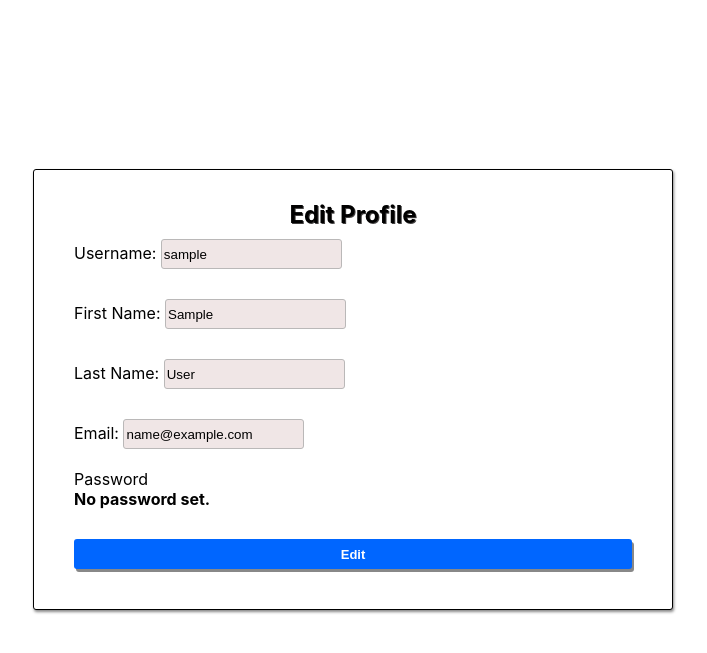
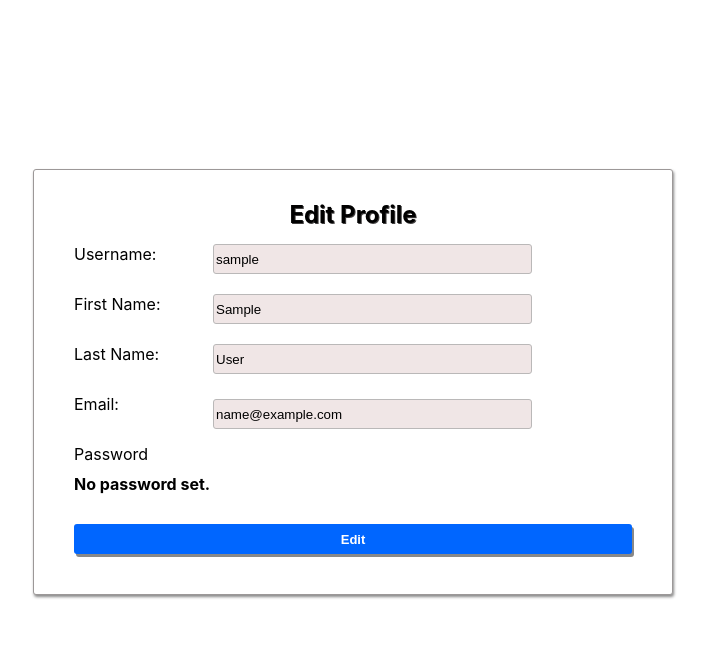
Before and after one commit to dilyaniliev7/djangoweb, a Django app: page /auth/profile/1/edit/ in a window 1280 px wide. Shown: the part 96-749 px from the top of the page, without its empty margins (287-994 px from the left). Run offline with Django 4.2, Linux system fonts and the light colour scheme; the visitor is signed in with stand-in values (Sample User, id 1); data comes from the database, SQL or seed files in the repository.

Commit message:
fixed buttons position

```diff
--- a/djangoweb/accounts/views.py
+++ b/djangoweb/accounts/views.py
@@ -1,11 +1,9 @@
 from django.contrib.auth import views as auth_views, get_user_model, login
 from django.contrib.auth.mixins import LoginRequiredMixin
 from django.core.exceptions import ValidationError
-from django.shortcuts import render, get_object_or_404
+from django.shortcuts import get_object_or_404
 from django.urls import reverse_lazy
 from django.views import generic as views
-from django.core import exceptions
-
 from djangoweb.accounts.forms import UserRegistrationForm, UserEditForm
 from djangoweb.photos.models import Photo
 
@@ -73,7 +71,6 @@ class ProfileDetailView(LoginRequiredMixin, views.DetailView):
         context['clicked_user_photos_count'] = clicked_user_photos_count
         return context
 
-
     def get_success_url(self):
         return reverse_lazy('details user', kwargs={'pk': self.object.pk})
 
@@ -87,5 +84,12 @@ class UserEditView(LoginRequiredMixin, views.UpdateView):
     form_class = UserEditForm
     template_name = 'profile/profile-edit-page.html'
 
+    def get_context_data(self, **kwargs):
+        context = super().get_context_data(**kwargs)
+
+        context['is_owner'] = self.request.user == self.object
+
+        return context
+
     def get_success_url(self):
         return reverse_lazy('details user', kwargs={'pk': self.object.pk})
--- a/static/css/base.css
+++ b/static/css/base.css
@@ -293,13 +293,13 @@ body > main > div > h2 {
 	padding: 40px;
 	margin-bottom: 15px;
 	border-radius: 3px;
-	border: 1px solid;
 	box-shadow: 1px 2px 3px #888888;
 }
 
 .edit-delete h2 {
 	text-align: center;
 	margin-top: -10px;
+    margin-bottom: 15px;
 	text-shadow: 1px 1px rgb(65, 63, 63);
 }
 
@@ -313,9 +313,13 @@ body > main > div > h2 {
 	border-radius: 3px;
 	height: 30px;
 	padding-left: 2px;
-	margin-top: 10px;
+	/*margin-top: 10px;*/
+    width: 50%;
+    margin: 0 auto;
+    text-align: left;
+    position: absolute;
+    right: 140px;
 }
-
 .edit-delete button {
 	color: white;
 	font-weight: bold;
@@ -377,3 +381,13 @@ body > main > div > h2 {
 .edit-delete button:hover {
     box-shadow: none;
 }
+label {
+    display: inline-block;
+    text-align: center;
+    margin-bottom: 10px;
+}
+input[type='username'], input[type='first_name'], input[type='last_name'], input[type='email'] {
+    width: 50%;
+    box-sizing: border-box;
+    margin-top: 5px;
+}
--- a/static/css/profile.css
+++ b/static/css/profile.css
@@ -111,6 +111,8 @@ img {
     border-radius: 0.3rem;
     padding: 0 2.4rem;
     margin-left: 2rem;
+    position: relative;
+    top: -6px;
 }
 
 .profile-settings-btn {
--- a/templates/profile/profile-details-page.html
+++ b/templates/profile/profile-details-page.html
@@ -1,4 +1,3 @@
-{# TODO: put navigation bar #}
 {% load static %}
 <!doctype html>
 <html lang="en">
@@ -88,7 +87,6 @@
             </div>
 
             <div class="profile-user-settings">
-{#                    TODO: make it dynamic#}
                 <h1 class="profile-user-name">{{ clicked_user_info.username }}</h1>
 
                 <a class="btn profile-edit-btn" href="{% url 'edit profile' pk=request.user.pk %}">Edit Profile</a>
@@ -116,7 +114,6 @@
             </div>
 
             <div class="profile-bio">
-{#                TODO: make it dynamic#}
                 <p><span class="profile-real-name">{{ clicked_user_info.username }}</span> Lorem ipsum dolor sit, amet consectetur adipisicing
                     elit 📷✈️🏕️</p>
 
--- a/templates/profile/profile-edit-page.html
+++ b/templates/profile/profile-edit-page.html
@@ -60,5 +60,3 @@
 {% endblock %}
 </main>
 </html>
-
-{# TODO: edit-delete input (to be aligned)#}
```
Also changed, not shown: static/css/edit-page.css (+10 -0 lines), templates/photos/photo-card.html (+5 -2 lines), djangoweb/accounts/forms.py (line endings or trailing spaces).
